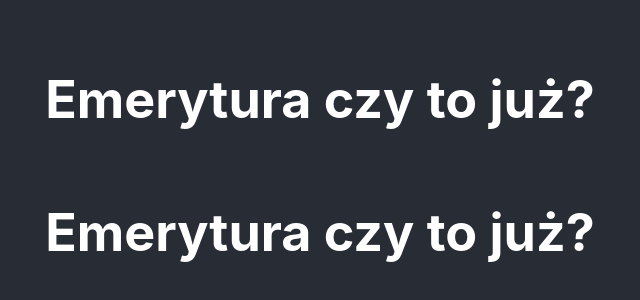
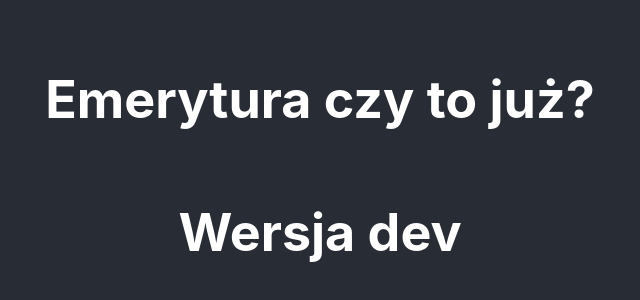
Before and after one commit to gcepinska/emerytura-website, a React (Create React App) app: page / in a window 1280 px wide. Shown: the part 234-534 px from the top of the page, without its empty margins (320-960 px from the left). Built offline with nearby package versions, Linux system fonts and the light colour scheme.

Commit message:
initial commit

```diff
--- a/src/App.js
+++ b/src/App.js
@@ -6,7 +6,7 @@ function App() {
     <div className="App">
       <header className="App-header">
         <h1>Emerytura czy to już?</h1>
-        <h1>Emerytura czy to już?</h1>
+        <h1>Wersja dev</h1>
       </header>
     </div>
   );
```
